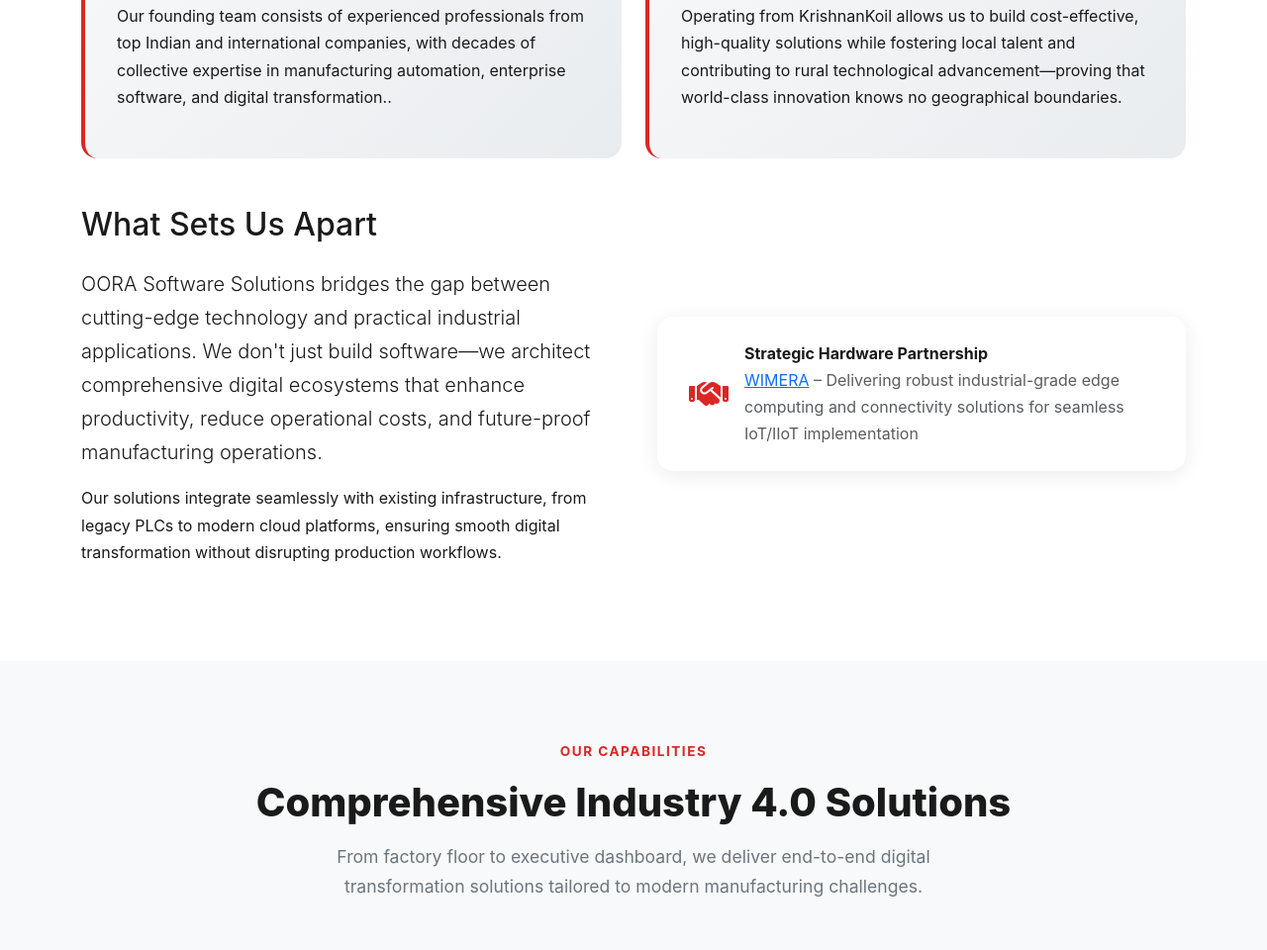
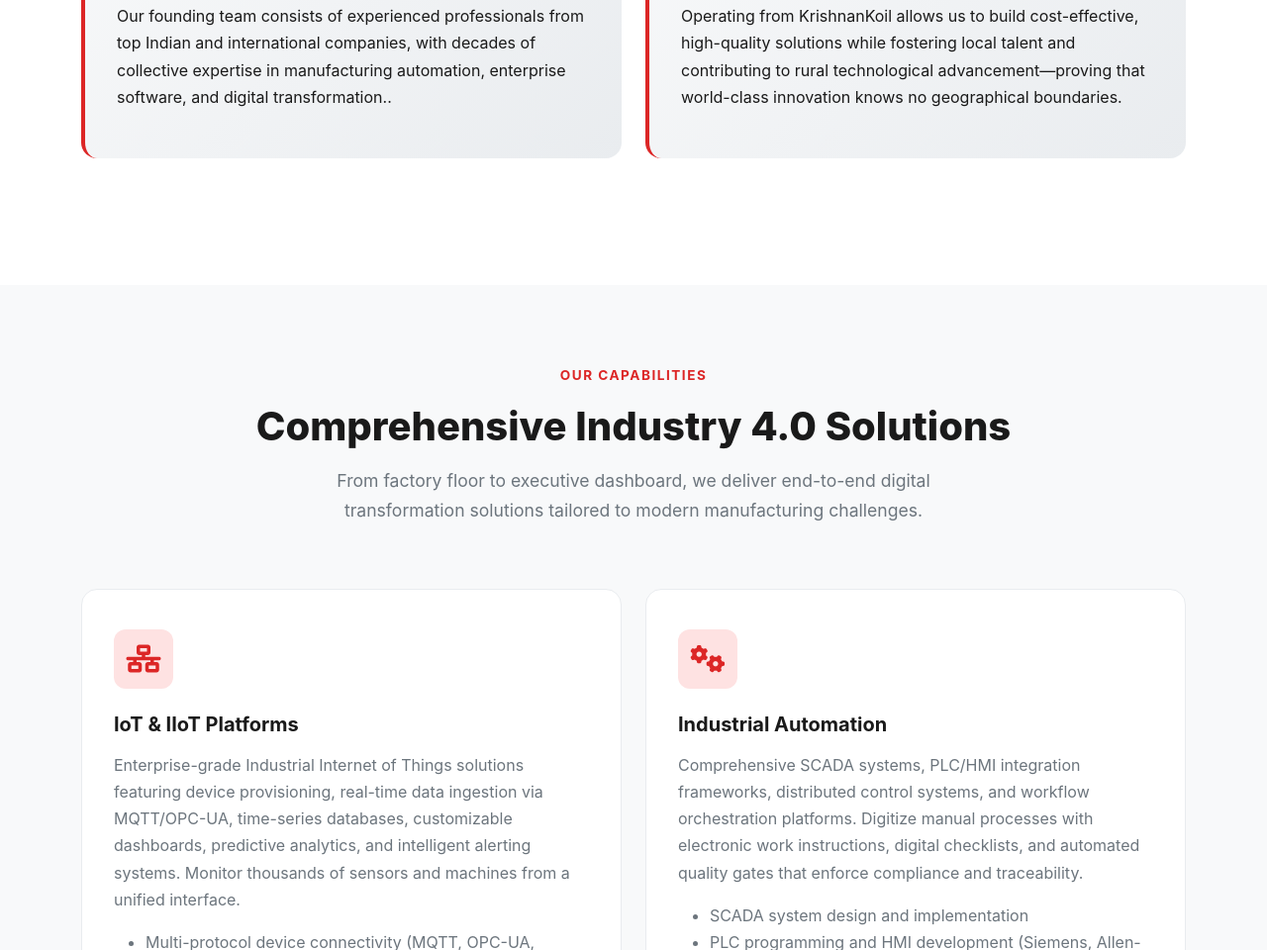
Before and after one commit to oorasoft/website, a plain HTML site: page index.html in a window 1280 px wide. Shown: the part 1709-2669 px from the top of the page at 99% size. Drawn offline with nearby package versions, Linux system fonts and the light colour scheme.

Commit message:
Removed hardware partner info
Removed hardware partner info

```diff
--- a/index.html
+++ b/index.html
@@ -817,7 +817,7 @@
           </div>
         </div>
 
-        <div class="row align-items-center g-5">
+        <!-- <div class="row align-items-center g-5">
           <div class="col-lg-6">
             <h3 class="h2 mb-4">What Sets Us Apart</h3>
             <p class="lead">
@@ -846,7 +846,7 @@
               </div>
             </div>
           </div>
-        </div>
+        </div> -->
       </div>
     </section>
 
```
